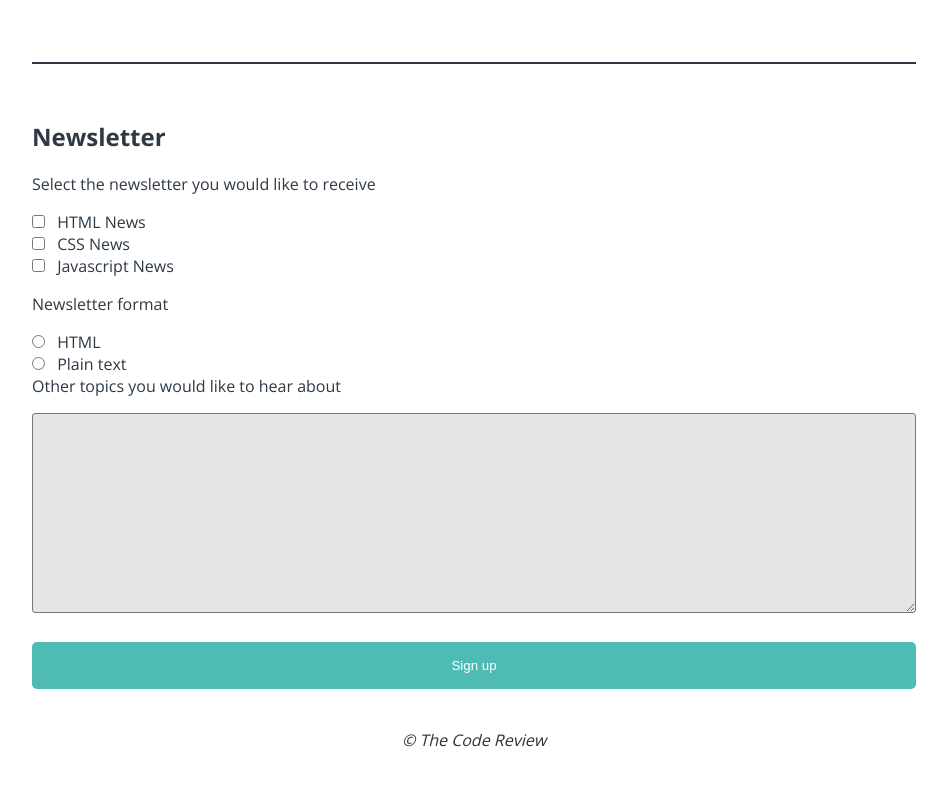
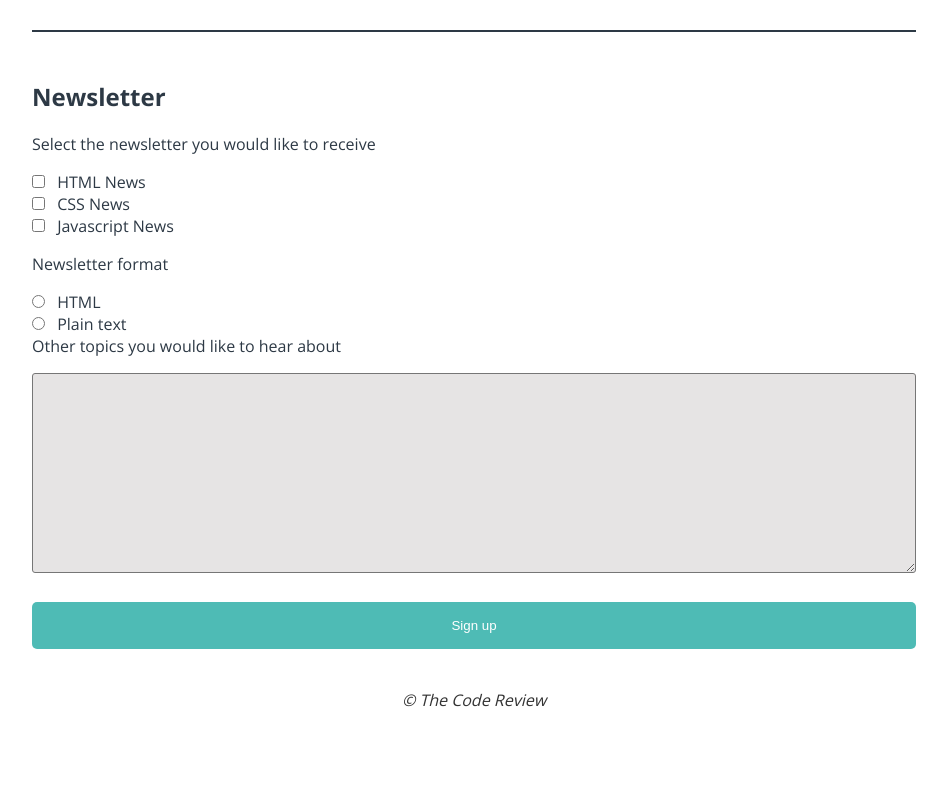
Before and after one commit to Diegoireland1975/Techdegree-Project-3-Online-form, a plain HTML site: page index.html in a window 1280 px wide. Shown: the part 786-1572 px from the top of the page, without its empty margins (166-1113 px from the left). Drawn offline with nearby package versions, Linux system fonts and the light colour scheme.

Commit message:
Update main.css

```diff
--- a/css/main.css
+++ b/css/main.css
@@ -37,7 +37,6 @@ h1 {
 
 header {
   text-align: center;
-  margin-bottom: 2rem;
 }
 
 .line1 {
@@ -52,6 +51,10 @@ header {
   border-bottom: 2px solid #2d3945;
 }
 
+fieldset {
+  border: none;
+}
+
 /* FORM STYLE */
 .form {
   text-align: left;
@@ -62,8 +65,11 @@ header {
 .heading-contact {
   margin-top: -2.5rem;
 }
+
+.heading-contact,
 .heading-news {
-  margin-top: 2rem;
+  font-weight: 700;
+  font-size: 1.5rem;
 }
 
 .heading-contact,
@@ -105,7 +111,7 @@ input[type="radio"] {
 }
 
 .news {
-  padding: 1.5rem 0;
+  margin-top: 3rem;
 }
 
 .news p {
```
